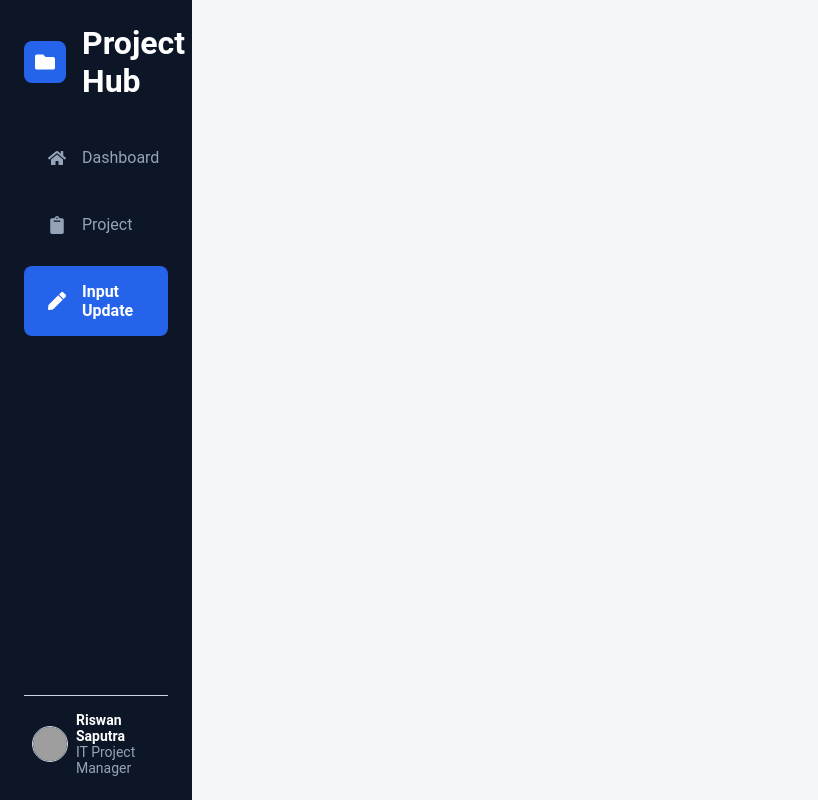
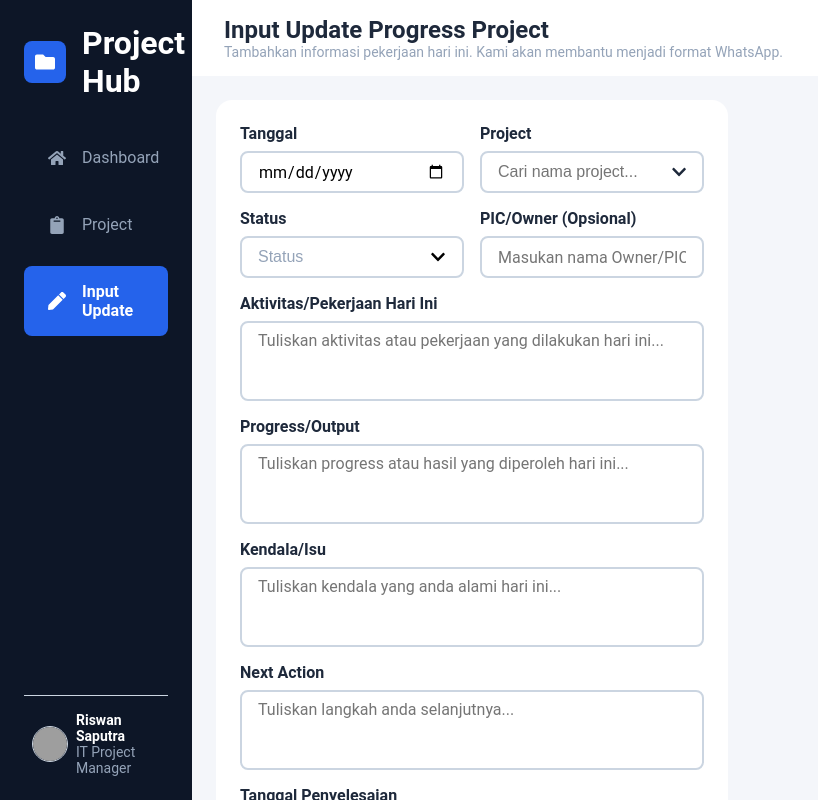
Before and after one commit to tjokabelputra/Project-Hub, a React (Vite) app: page /updates in a window 1280 px wide. Shown: the whole page, without its empty margins (0-818 px from the left). Built offline with nearby package versions, Linux system fonts and the light colour scheme; grey boxes are pictures that could not be loaded.

Commit message:
added update input section

```diff
--- a/src/App.jsx
+++ b/src/App.jsx
@@ -44,7 +44,7 @@
                   onAddProject={onAddProject}
                   onSubmitEdit={onSubmitEdit}/>
               }/>
-            <Route path="/updates" element={<InputUpdatePage />} />
+            <Route path="/updates" element={<InputUpdatePage projects={projects}/>} />
           </Routes>
         </main>
       </div>
--- a/src/components/ProjectPage/PageFooterComponent.jsx
+++ b/src/components/ProjectPage/PageFooterComponent.jsx
@@ -1,15 +1,10 @@
 import React from 'react';
 import PropTypes from 'prop-types';
 import { FaArrowLeft, FaArrowRight } from 'react-icons/fa';
+import { areInputsValid } from '../../util/util.js';
 
 function PageFooterComponent({ isFirstPage = false, isLastPage = false, listInputs = [], onPreviousPage, onNextPage }) {
-  const isInputsValid = listInputs.every((input) => {
-    if (typeof input === 'string') {
-      return input.trim() !== '';
-    }
-
-    return input !== null && input !== undefined && input !== '';
-  });
+  const isInputsValid = areInputsValid(listInputs);
 
   return (
     <div className="page-footer">
--- a/src/components/ProjectPage/ProjectDetailModal.jsx
+++ b/src/components/ProjectPage/ProjectDetailModal.jsx
@@ -46,7 +46,7 @@
 }
 
 ProjectDetailModal.propTypes = {
-  project: PropTypes.array.isRequired,
+  project: PropTypes.object.isRequired,
   onClose: PropTypes.func.isRequired
 };
 
--- a/src/components/ProjectPage/ProjectListTable.jsx
+++ b/src/components/ProjectPage/ProjectListTable.jsx
@@ -9,7 +9,7 @@
   const [filteredProjects, setFilteredProjects] = useState(projects);
   const [currentPage, setCurrentPage] = useState(1);
   const [displayDetail, setDisplayDetail] = useState(false);
-  const [selectedProject, setSelectedProject] = useState('');
+  const [selectedProject, setSelectedProject] = useState({});
 
   const tableSize = 10;
   const pageCount = Math.ceil(filteredProjects.length / tableSize);
--- /dev/null
+++ b/src/components/UpdatePage/InputUpdateComponent.jsx
@@ -0,0 +1,106 @@
+import React from 'react';
+import GeneralInputComponent from '../input/GeneralInputComponent.jsx';
+import SearchableSelectComponent from '../input/SearchableSelectComponent.jsx';
+import DropdownInputComponent from '../input/DropdownInputComponent.jsx';
+import { dummyProjectStatus } from '../../data/dummy.js';
+import { BiRecycle } from 'react-icons/bi';
+import { FaPlus } from 'react-icons/fa';
+import { areInputsValid } from '../../util/util.js';
+
+function InputUpdateComponent({ updateInfo, projects, onResetInput, onCreateUpdate }) {
+  const {
+    date, onDateChange, project, setProject, status, setStatus, owner, onOwnerChange, activity, onActivityChange,
+    progress, onProgressChange, issue, onIssueChange, action, onActionChange, finishDate, onFinishDateChange
+  } = updateInfo;
+
+  const listInputs = [date, project, status, activity, progress, issue, action];
+  const isInputValid = areInputsValid(listInputs);
+
+  return (
+    <div className="input-update">
+      <div className="input-update__layout">
+        <div className="input-update__input-section">
+          <GeneralInputComponent
+            id="date"
+            type="date"
+            label="Tanggal"
+            placeholder=""
+            value={date}
+            onChange={onDateChange} />
+          <SearchableSelectComponent
+            id="project"
+            label="Project"
+            placeholder="Cari nama project..."
+            options={projects}
+            optionsId = 'id'
+            optionsValue = 'name'
+            value={project}
+            onValueChange={setProject} />
+          <DropdownInputComponent
+            options={dummyProjectStatus}
+            value={status}
+            onValueChange={setStatus}
+            id="status"
+            label="Status"
+            placeholder="Status" />
+          <GeneralInputComponent
+            id="owner"
+            label="PIC/Owner (Opsional)"
+            placeholder="Masukan nama Owner/PIC"
+            value={owner}
+            onChange={onOwnerChange} />
+          <div className="input-update__wide">
+            <GeneralInputComponent
+              id="activity"
+              label="Aktivitas/Pekerjaan Hari Ini"
+              placeholder="Tuliskan aktivitas atau pekerjaan yang dilakukan hari ini..."
+              value={activity}
+              onChange={onActivityChange}
+              isHigh={true}/>
+            <GeneralInputComponent
+              id="progress"
+              label="Progress/Output"
+              placeholder="Tuliskan progress atau hasil yang diperoleh hari ini..."
+              value={progress}
+              onChange={onProgressChange}
+              isHigh={true} />
+            <GeneralInputComponent
+              id="issue"
+              label="Kendala/Isu"
+              placeholder="Tuliskan kendala yang anda alami hari ini..."
+              value={issue}
+              onChange={onIssueChange}
+              isHigh={true}/>
+            <GeneralInputComponent
+              id="action"
+              label="Next Action"
+              placeholder="Tuliskan langkah anda selanjutnya..."
+              value={action}
+              onChange={onActionChange}
+              isHigh={true} />
+          </div>
+          <GeneralInputComponent
+            id="finish"
+            type="date"
+            label="Tanggal Penyelesaian (Opsional)"
+            placeholder=""
+            value={finishDate}
+            onChange={onFinishDateChange} />
+        </div>
+        <div className="input-update__action">
+          <button
+            type="button"
+            className="input-update__reset"
+            onClick={onResetInput}><BiRecycle/> Reset</button>
+          <button
+            type="button"
+            className={`input-update__create ${!isInputValid ? 'input-update__create-disable' : ''}`}
+            onClick={onCreateUpdate}
+            disabled={!isInputValid}><FaPlus/> Generate</button>
+        </div>
+      </div>
+    </div>
+  );
+}
+
+export default InputUpdateComponent;
--- a/src/page/InputUpdatePage.jsx
+++ b/src/page/InputUpdatePage.jsx
@@ -1,7 +1,55 @@
-import React from 'react';
+import React, { useState } from 'react';
+import useInput from '../hooks/useInput.js';
+import InputUpdateComponent from '../components/UpdatePage/InputUpdateComponent.jsx';
 
-function InputUpdatePage() {
+function InputUpdatePage({ projects }) {
+  const [date, onDateChange, setDate] = useInput('');
+  const [project, setProject] = useState('');
+  const [status, setStatus] = useState('');
+  const [owner, onOwnerChange, setOwner] = useInput('');
+  const [activity, onActivityChange, setActivity] = useInput('');
+  const [progress, onProgressChange, setProgress] = useInput('');
+  const [issue, onIssueChange, setIssue] = useInput('');
+  const [action, onActionChange, setAction] = useInput('');
+  const [finishDate, onFinishDateChange, setFinishDate] = useInput('');
 
+  const updateInfo = {
+    date, onDateChange, project, setProject, status, setStatus, owner, onOwnerChange, activity, onActivityChange,
+    progress, onProgressChange, issue, onIssueChange, action, onActionChange, finishDate, onFinishDateChange
+  };
+
+  const onResetInput = () => {
+    setDate('');
+    setProject('');
+    setStatus('');
+    setOwner('');
+    setActivity('');
+    setProgress('');
+    setIssue('');
+    setAction('');
+    setFinishDate('');
+  };
+
+  return (
+    <section className="input-update">
+      <div className="input-update__header">
+        <h1>Input Update Progress Project</h1>
+        <p>Tambahkan informasi pekerjaan hari ini. Kami akan membantu menjadi format WhatsApp.</p>
+      </div>
+      <div className="input-update__main">
+        <div className="input-update__input-section">
+          <InputUpdateComponent
+            updateInfo={updateInfo}
+            projects={projects}
+            onResetInput={onResetInput}
+            onCreateUpdate={() => {}} />
+        </div>
+        <div className="input-update__history">
+
+        </div>
+      </div>
+    </section>
+  );
 }
 
 export default InputUpdatePage;
--- /dev/null
+++ b/src/style/page/updatePage.css
@@ -0,0 +1,36 @@
+@import '../update/updateInput.css';
+
+.input-update__header {
+    display: flex;
+    flex-direction: column;
+    padding-block: 16px;
+    padding-inline: 32px;
+    background: var(--surface-secondary);
+}
+
+.input-update__header h1 {
+    color: var(--text-primary);
+    font-size: 24px;
+    font-weight: bold;
+}
+
+.input-update__header p {
+    color: var(--text-tertiary);
+    font-size: 14px;
+}
+
+.input-update__main {
+    display: flex;
+    flex-direction: column;
+    gap: 24px;
+}
+
+.input-update__wide {
+    grid-column: span 2;
+}
+
+.input-update__wide {
+    display: flex;
+    flex-direction: column;
+    gap: 16px;
+}
--- a/src/style/style.css
+++ b/src/style/style.css
@@ -4,6 +4,7 @@
 @import './generalInput.css';
 @import './dropdownInput.css';
 @import './searchableSelect.css';
+@import './page/updatePage.css';
 
 :root {
     --surface: #0D1627;
--- /dev/null
+++ b/src/style/update/updateInput.css
@@ -0,0 +1,55 @@
+.input-update__layout {
+    background: var(--surface-secondary);
+    border-radius: 16px;
+}
+
+.input-update__input-section {
+    display: grid;
+    grid-template-columns: repeat(2, minmax(0, 1fr));
+    column-gap: 16px;
+    row-gap: 16px;
+    padding: 24px;
+}
+
+.input-update__action {
+    display: flex;
+    flex-direction: row;
+    justify-content: end;
+    gap: 16px;
+    padding-block: 16px;
+    padding-inline: 24px;
+    border-top: 1px solid var(--border);
+}
+
+.input-update__action button {
+    display: flex;
+    flex-direction: row;
+    gap: 8px;
+    padding-block: 8px;
+    padding-inline: 16px;
+    font-size: 16px;
+    font-weight: bold;
+    border-radius: 8px;
+}
+
+.input-update__action button:hover {
+    cursor: pointer;
+}
+
+.input-update__reset {
+    color: var(--text-tertiary);
+    background: var(--surface-secondary);
+    border: 2px solid var(--border);
+}
+
+.input-update__create {
+    color: var(--text-secondary);
+    background: var(--primary);
+    border: 2px solid var(--primary);
+}
+
+.input-update__create-disable {
+    color: var(--text-tertiary);
+    background: var(--surface-secondary);
+    border: 2px solid var(--border);
+}
--- a/src/util/util.js
+++ b/src/util/util.js
@@ -27,3 +27,13 @@
 
   return `${Number(size.toFixed(2))} ${units[count]}`;
 };
+
+export const areInputsValid = (inputs = []) => {
+  return inputs.every((input) => {
+    if (typeof input === 'string') {
+      return input.trim() !== '';
+    }
+
+    return input !== null && input !== undefined && input !== '';
+  });
+};
```
